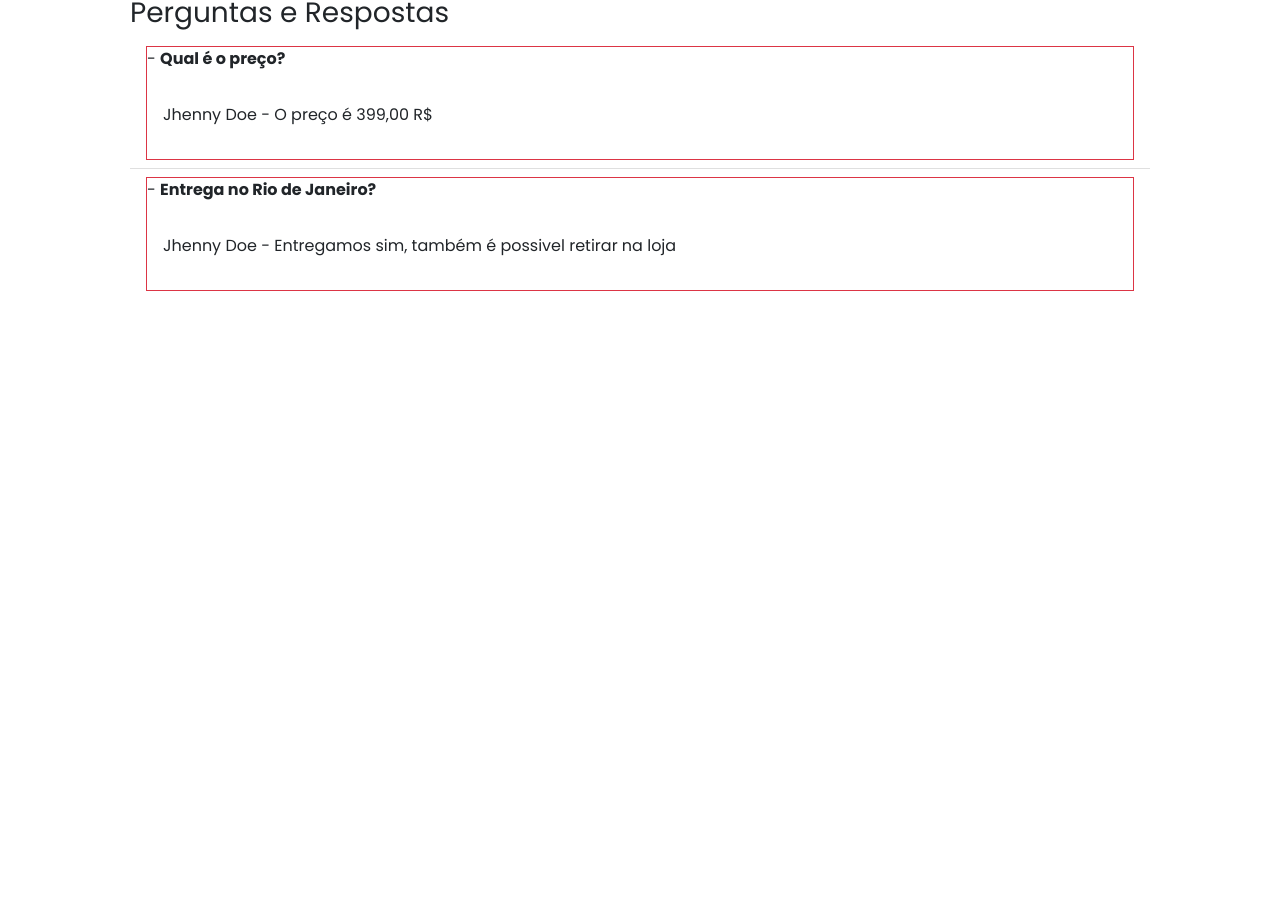
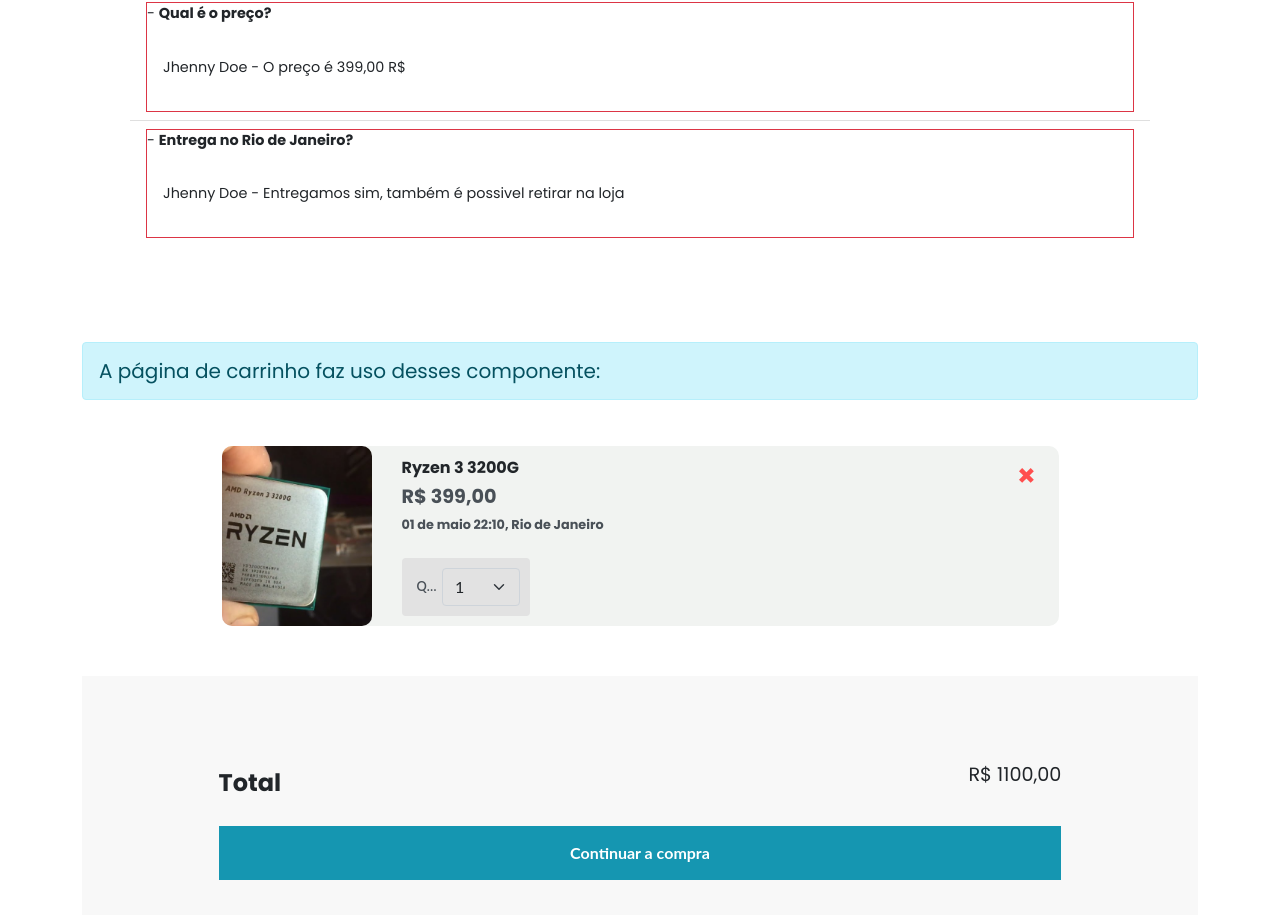
Before and after one commit to dsm-cefet-rj/ti-2022-1-grupo_6, a React (Create React App) app: page / in a window 1280 px wide. Shown: the part 1652-2570 px from the top of the page. Before the commit the page ends 2047 px from the top, so only its background shows below. Built offline with nearby package versions, Linux system fonts and the light colour scheme.

Commit message:
Add new components to main page

```diff
--- a/src/App.js
+++ b/src/App.js
@@ -1,6 +1,8 @@
 import { Header } from './components/Header'
+import { ProductCart } from './components/ProductCart'
 import { ProductDetail } from './components/ProductDetail'
 import { Question } from './components/Question'
+import { SubTotalCart } from './components/SubTotalCart'
 import { Product } from './pages/Product'
 
 const product = {
@@ -12,6 +14,7 @@
     currency: 'BRL',
   }).format('399'),
   local: 'Rio de Janeiro',
+  dateTime: '01 de maio 22:10',
   amount: 320,
   description: `Lorem ipsum dolor sit amet consectetur adipisicing elit. Sunt
   consequatur commodi nihil, quaerat voluptatum obcaecati. Architecto
@@ -30,7 +33,7 @@
       id: 2,
       questionByUser: 'John Doe',
       question: 'Entrega no Rio de Janeiro?',
-      answer: 'Entregamos sim, também é possivel retirar na loja',
+      answer: 'Entregamos sim, também é possível retirar na loja',
     },
   ],
 }
@@ -81,6 +84,18 @@
           </h5>
           <Product />
         </div>
+
+        <div className='mt-5 mb-5'>
+          <h5 className="alert alert-info">
+            A página de carrinho faz uso desses componente:
+          </h5>
+
+          <section className='d-flex align-items-center justify-content-center'>
+            <ProductCart product={product} />
+          </section>
+
+          <SubTotalCart />
+        </div>
       </div>
     </>
   )
```
